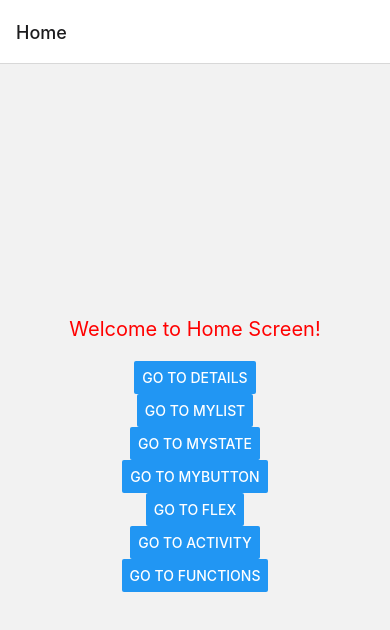
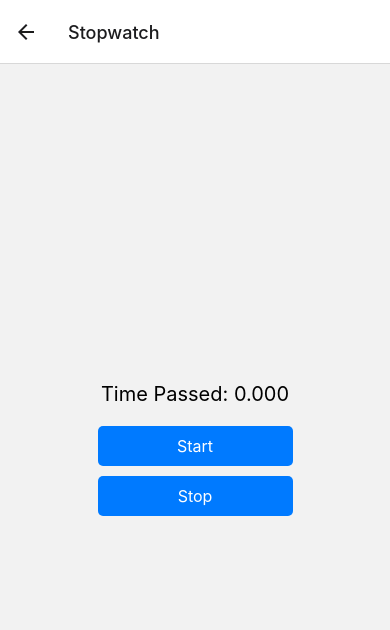
Before and after one commit to sedat-akdogan/RN_week_App, a React Native app in the folder weekapp/: screen /Stopwatch in a window 390 px wide. Shown: the top 630 px of the page. Built offline with nearby package versions, Linux system fonts and the light colour scheme.

Commit message:
useState, useRef

```diff
--- a/weekapp/src/Home.js
+++ b/weekapp/src/Home.js
@@ -39,6 +39,14 @@ const Home = () => {
         title='Go to Functions'
         onPress={() => navigation.navigate('Functions')}
       />
+      <Button
+        title='Go to UseRef'
+        onPress={() => navigation.navigate('UseRef')}
+      />
+      <Button
+        title='Go to Stopwatch'
+        onPress={() => navigation.navigate('Stopwatch')}
+      />
     </View>
   );
 };
--- a/weekapp/src/Stack.js
+++ b/weekapp/src/Stack.js
@@ -10,6 +10,8 @@ import MyButton from './Button';
 import Flex from './Flex';
 import Activity from './Activity';
 import Functions from './Functions';
+import UseRef from './UseRef';
+import Stopwatch from './Stopwatch';
 
 const Stack = createStackNavigator();
 
@@ -55,7 +57,18 @@ const MyStack = () => {
         <Stack.Screen
         name="Functions"
         component={Functions}
-        options={{ title: 'Functions' }} />
+        options={{ title: 'Functions' }}
+        />
+        <Stack.Screen
+        name="UseRef"
+        component={UseRef}
+        options={{ title: 'UseRef'}}
+        />
+         <Stack.Screen
+        name="Stopwatch"
+        component={Stopwatch}
+        options={{ title: 'Stopwatch'}}
+        />
       </Stack.Navigator>
     </NavigationContainer>
   );
--- /dev/null
+++ b/weekapp/src/Stopwatch.js
@@ -0,0 +1,66 @@
+import React, { useState, useRef } from 'react';
+import { View, Text, StyleSheet, TouchableOpacity } from 'react-native';
+
+
+const Stopwatch = () => {
+    const [startTime, setStartTime] = useState(null);
+    const [now, setNow] = useState(null);
+    const intervalRef = useRef(null);
+
+    const handleStart = () => {
+        setStartTime(Date.now());
+        setNow(Date.now());
+
+        clearInterval(intervalRef.current);
+        intervalRef.current = setInterval(() => {
+            setNow(Date.now());
+        }, 10);
+    }
+
+    const handleStop = () => {
+        clearInterval(intervalRef.current);
+    };
+
+    let secondPassed = 0;
+    if (startTime != null && now != null) {
+        secondPassed = (now - startTime) / 1000;
+    }
+
+    return (
+        <View style={styles.container}>
+            <Text style={styles.timeText}>Time Passed: {secondPassed.toFixed(3)}</Text>
+            <TouchableOpacity style={styles.button} onPress={handleStart}>
+                <Text style={styles.buttonText}>Start</Text>
+            </TouchableOpacity>
+            <TouchableOpacity style={styles.button} onPress={handleStop}>
+                <Text style={styles.buttonText}>Stop</Text>
+            </TouchableOpacity>
+        </View>
+    );
+};
+
+const styles = StyleSheet.create({
+    container: {
+        flex: 1,
+        alignItems: 'center',
+        justifyContent: 'center',
+    },
+    timeText: {
+        fontSize: 20,
+        marginBottom: 20,
+    },
+    button: {
+        backgroundColor: '#007AFF',
+        padding: 10,
+        borderRadius: 5,
+        marginBottom: 10,
+        width: '50%'
+    },
+    buttonText: {
+        textAlign: 'center',
+        color: 'white',
+        fontSize: 16,
+    },
+});
+
+export default Stopwatch;
--- /dev/null
+++ b/weekapp/src/UseRef.js
@@ -0,0 +1,38 @@
+import { useRef } from 'react';
+import { StyleSheet, View, Text, Button, Alert } from 'react-native';
+
+
+const UseRef = () => {
+
+    let ref = useRef(0);
+
+    function handleClick() {
+        ref.current = ref.current + 1;
+    }
+    console.log(ref.current);
+
+    return (
+        <View style={styles.container}>
+            <Text>Counter:  {ref.current}</Text>
+            <Button
+                onPress={handleClick}
+                title='Click me'
+            />
+        </View>
+    );
+};
+
+const styles = StyleSheet.create({
+    container: {
+        flex: 1,
+        justifyContent: 'center',
+        alignItems: 'center',
+        backgroundColor: 'green',
+    },
+    text: {
+        margin: 10,
+        height: 44,
+    },
+});
+
+export default UseRef;
```
Also changed, not shown: 1 other file (tests, documents, lock files or other folders).
